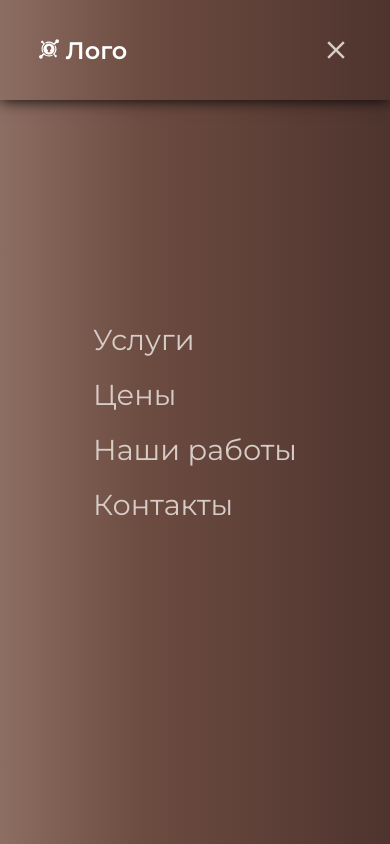
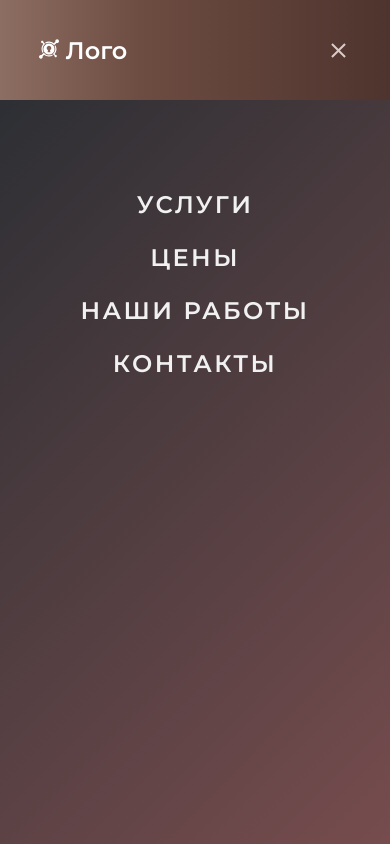
Before and after one commit to ArmanAproyan/novayapoxodka, a Next.js app: page / in a window 390 px wide. Both pictures are taken after a click on the icon 336 px from the left and 50 px from the top of the page. Shown: the top 844 px of the page. Built offline with nearby package versions, Linux system fonts and the light colour scheme.

Commit message:
fixbugs/andchangeMenueMobile

```diff
--- a/app/components/Header/Header.tsx
+++ b/app/components/Header/Header.tsx
@@ -76,7 +76,7 @@ export const Header: React.FC<IheraderProp> = ({ handleScroll }) => {
                                 </ul>
                             </nav>
                             :
-                            (isMenuOpen ? <IoMdClose color='#d7ccc8' size={30} onClick={toggleMenu} /> : <IoMenu color='#d7ccc8' size={30} onClick={toggleMenu} />)
+                            (isMenuOpen ? <IoMdClose color='#d7ccc8' size={25} onClick={toggleMenu} /> : <IoMenu color='#d7ccc8' size={25} onClick={toggleMenu} />)
                     }
                 </div>
             </header>
--- a/app/components/Menu/Menu.tsx
+++ b/app/components/Menu/Menu.tsx
@@ -14,19 +14,24 @@ interface IMenuItem {
     scrollName: string;
 }
 
+const menuItems: IMenuItem[] = [
+    { name: 'Услуги', scrollName: 'services' },
+    { name: 'Цены', scrollName: 'price' },
+    { name: 'Наши работы', scrollName: '#' },
+    { name: 'Контакты', scrollName: 'contacts' }
+];
+
 export const Menu = ({ isOpen, handleScroll, toggleMenu }: IProps) => {
     const modalRef = useRef<HTMLDivElement | null>(null);
 
-    const menuItems: IMenuItem[] = [
-        { name: 'Услуги', scrollName: 'services' },
-        { name: 'Цены', scrollName: 'price' },
-        { name: 'Наши работы', scrollName: '#' },
-        { name: 'Контакты', scrollName: 'contacts' }
-    ];
+    const handleItemClick = (scrollName: string) => {
+        handleScroll(scrollName);
+        toggleMenu();
+    };
 
     return (
         <div
-            className={`${isOpen ? styles.open : styles.close} ${styles.modal}`}
+            className={`${styles.modal} ${isOpen ? styles.open : styles.close}`}
             ref={modalRef}
         >
             {isOpen && (
@@ -34,12 +39,13 @@ export const Menu = ({ isOpen, handleScroll, toggleMenu }: IProps) => {
                     <nav className={styles.menu}>
                         <ul className={styles.menu__list}>
                             {menuItems.map((item, index) => (
-                                <li key={index} className={styles.list__item}>
+                                <li
+                                    key={item.name}
+                                    className={styles.list__item}
+                                    style={{ '--i': index } as React.CSSProperties}
+                                >
                                     <span
-                                        onClick={() => {
-                                            handleScroll(item.scrollName);
-                                            toggleMenu();
-                                        }}
+                                        onClick={() => handleItemClick(item.scrollName)}
                                     >
                                         {item.name}
                                     </span>
--- a/app/components/Menu/style.module.scss
+++ b/app/components/Menu/style.module.scss
@@ -1,14 +1,15 @@
-@use '../../styles//variables.scss' as vars;
-
 .modal {
-  background: vars.$gradient;
+  background: linear-gradient(135deg, #2d2f34, #7D4F50); // Темный градиент
   position: fixed;
-  top: 0;
+  top: 100px;
   left: 0;
   width: 100%;
-  transition: height 0.5s ease;
-  z-index: 5;
+  transition: height 0.4s ease-in-out;
+  z-index: 10;
   overflow: hidden;
+  display: flex;
+  justify-content: center;
+  align-items: center;
 }
 
 .open {
@@ -20,41 +21,69 @@
 }
 
 .wrapper {
-  width: 100%;
-  height: 100%;
   display: flex;
   justify-content: center;
-  align-items: center;
+  height: 100%;
+  padding: 20px;
+}
+
+.menu {
+  text-align: center;
 }
 
 .menu__list {
+  list-style: none;
+  padding-top: 70px;
+  margin: 0;
   display: flex;
   flex-direction: column;
-  gap: 20px;
+  gap: 1.5rem;
 }
 
 .list__item {
   opacity: 0;
-  animation: smooth 1.5s forwards;
+  animation: fadeIn 0.8s ease-out forwards;
+  animation-delay: calc(var(--i) * 0.2s);
+  transform: translateY(20px);
 
-  &>span {
-    font-size: 1.8rem;
-    color: vars.$main-color;
-  }
-  &:hover {
-    text-shadow: 0 0 10px rgba(255, 255, 255, 0.8);
+  & > span {
+    font-size: 1.5rem;
+    font-weight: bold;
+    color: #f1f1f1; // Белый текст
+    text-transform: uppercase;
+    letter-spacing: 0.1em;
     cursor: pointer;
+    position: relative;
+    transition: all 0.3s ease;
+
+    &::after {
+      content: '';
+      position: absolute;
+      bottom: -5px;
+      left: 0;
+      width: 0;
+      height: 2px;
+      background-color: #ffcc00; // Желтая линия
+      transition: width 0.3s ease;
+    }
+
+    &:hover::after {
+      width: 100%;
+    }
+
+    &:hover {
+      color: #ffcc00; // Акцентный желтый при наведении
+    }
   }
 }
 
-@keyframes smooth {
-  0% {
-    font-size: 0rem;
+@keyframes fadeIn {
+  from {
     opacity: 0;
+    transform: translateY(20px);
   }
-
-  100% {
-    font-size: 1.5rem;
+  to {
     opacity: 1;
+    transform: translateY(0);
   }
 }
--- a/app/components/ReviewForm/ReviewForm.tsx
+++ b/app/components/ReviewForm/ReviewForm.tsx
@@ -12,33 +12,31 @@ interface IreviewsProp {
 
 const ReviewForm: React.FC<IreviewsProp> = ({ scrollRef }) => {
 
-    const [showMore,setShowMore] = useState<boolean>(false);
-    const [fakeReviews,setFakeReviews] = useState<Ireviews[]>([]);
+  const [showMore, setShowMore] = useState<boolean>(false);
+  const [fakeReviews, setFakeReviews] = useState<Ireviews[]>([]);
 
 
   useEffect(() => {
-        console.log(fakeReviews.length)
-        if(!showMore) {
-            const updatedReviews = reviews.slice(0,5);
+    if (!showMore) {
+      const updatedReviews = reviews.slice(0, 5);
       setFakeReviews(updatedReviews)
-            scrollRef.current?.scrollIntoView({behavior: 'smooth', block: 'start'})
-
     }
     else {
       setFakeReviews(reviews)
     }
-    },[showMore]);
+  }, [showMore]);
 
   const clickTiWriteReview = () => {
     window.location.href = 'mailto:aaproyan@bk.ru'
   };
 
   const handleChangeShowMore = () => {
+    if (showMore) {
+      scrollRef.current?.scrollIntoView({ behavior: 'smooth', block: 'start' })
+
+    }
     setShowMore(!showMore)
   };
-
-
-
 
   return (
     <div ref={scrollRef} className={styles.reviewForm}>
@@ -49,7 +47,7 @@ const ReviewForm: React.FC<IreviewsProp> = ({ scrollRef }) => {
             <div key={index} className={styles.reviewForm__reviews__item}>
               <div className={styles.reviewForm__authorBlock}>
                 <div className={styles.reviewForm__authorBlock__image}>
-                    {item.gender == 'male' ? <IoPerson fontSize={'30px'}/> : <MdPerson3 fontSize={'30px'}/>}
+                  {item.gender == 'male' ? <IoPerson fontSize={'30px'} /> : <MdPerson3 fontSize={'30px'} />}
                 </div>
                 <div className={styles.reviewForm__authorBlock__name}>{item.name}</div>
               </div>
@@ -61,11 +59,11 @@ const ReviewForm: React.FC<IreviewsProp> = ({ scrollRef }) => {
         })}
 
       </div>
-      <span style={{cursor: 'pointer', marginTop: '30px'}} onClick={handleChangeShowMore}>{showMore ? "Показать меньше" : "Показать еще"}</span>
+      <span style={{ cursor: 'pointer', marginTop: '30px' }} onClick={handleChangeShowMore}>{showMore ? "Показать меньше" : "Показать еще"}</span>
 
-      <p style={{fontWeight: 400}}>
+      <p style={{ fontWeight: 400 }}>
         Если вы хотите оставить отзыв, нажмите{' '}
-        <strong onClick={clickTiWriteReview} style={{fontWeight: '600', cursor: 'pointer'}}>Здесь</strong>
+        <strong onClick={clickTiWriteReview} style={{ fontWeight: '600', cursor: 'pointer' }}>Здесь</strong>
       </p>
     </div>
   );
--- a/app/constants/reviews.ts
+++ b/app/constants/reviews.ts
@@ -9,7 +9,7 @@ export interface Ireviews {
 export const reviews = [
     {
         id: 1,
-        name: 'Артем Серобян',
+        name: 'Аня Серобян',
         review: 'Отличная работа по ремонту ключей! Мой ключ от дома снова работает как новый. Очень довольна качеством работы и вниманием к деталям.',
         gender: 'male'
       },
```
Lines whose indentation alone changed are shown as unchanged.
